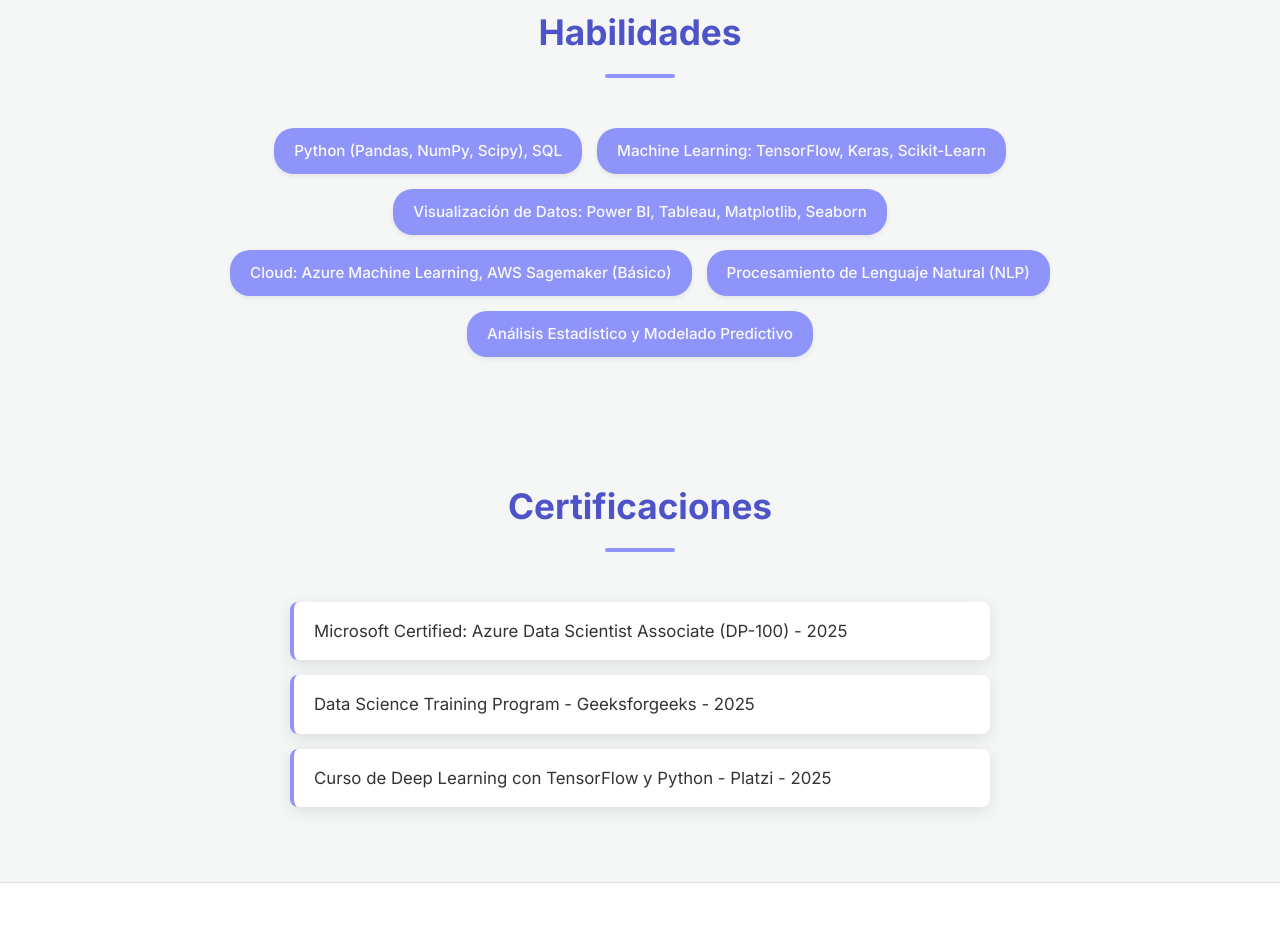
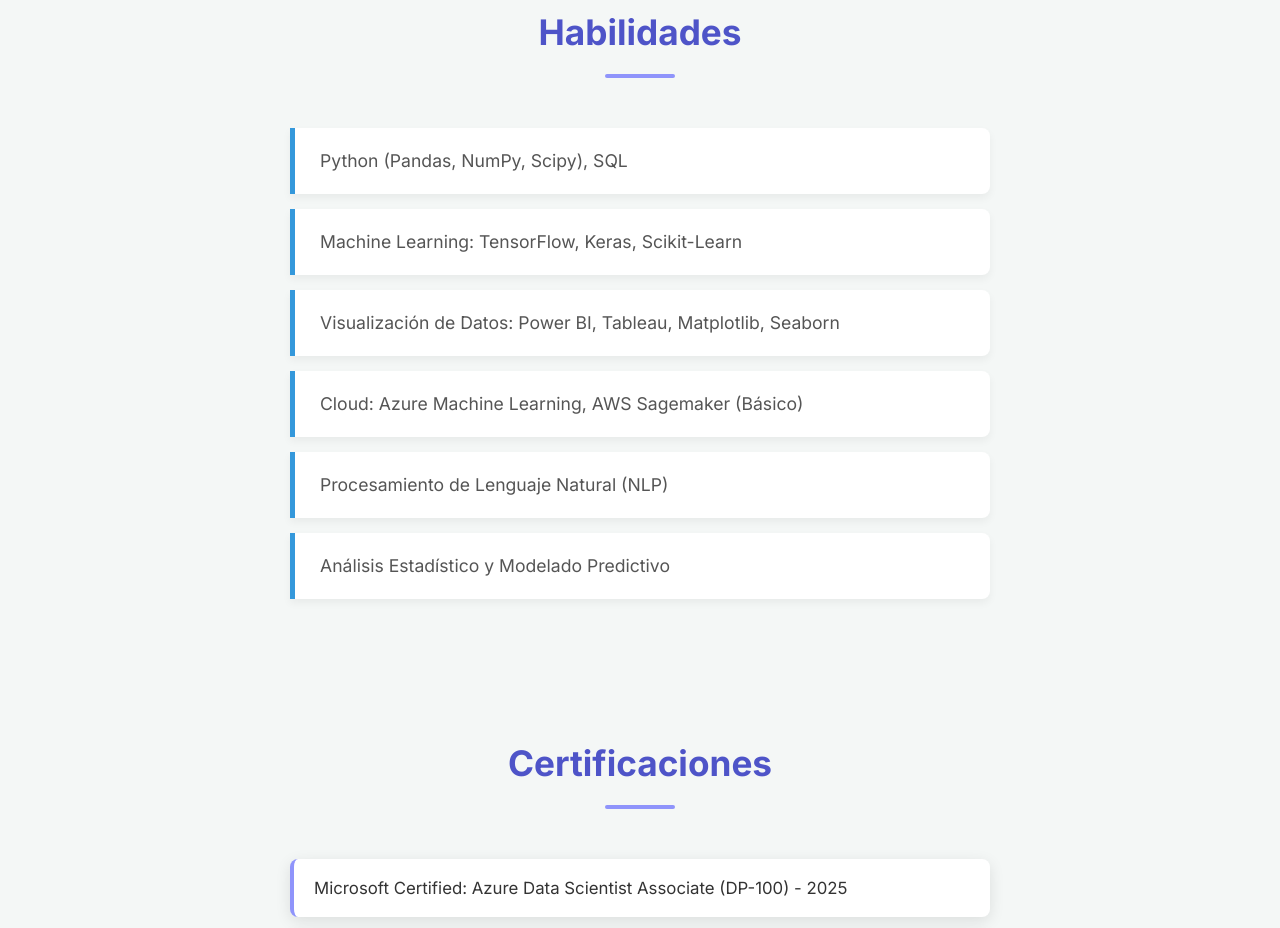
Before and after one commit to andres-lizarazo/andres-lizarazo.github.io, a plain HTML site: page index.html in a window 1280 px wide. Shown: the part 1340-2268 px from the top of the page. Drawn offline with Linux system fonts and the light colour scheme.

Commit message:
fix de skills style

```diff
--- a/style.css
+++ b/style.css
@@ -273,30 +273,30 @@
 }
 
 .skills-list {
-  list-style: none;
+  list-style: none; /* Quitar viñetas por defecto */
   padding: 0;
-  display: flex;
-  flex-wrap: wrap;
-  gap: 15px;
-  justify-content: center;
+  margin: 0 auto; /* Centrar la lista si tiene un max-width */
+  max-width: 700px; /* Limitar el ancho de la lista para mejor lectura */
+  text-align: left; /* Alinear el texto de los items a la izquierda */
 }
 
 .skills-list li {
-  background-color: var(--secondary-color);
-  color: var(--light-text-color);
-  padding: 10px 20px;
-  border-radius: 20px;
-  font-weight: 500;
-  font-size: 0.95rem;
-  box-shadow: 0 2px 5px rgba(0,0,0,0.08);
-  transition: transform 0.2s ease, background-color 0.3s ease;
+  background-color: #ffffff; /* Fondo blanco para cada item */
+  border-left: 5px solid #3498db; /* Borde lateral de acento */
+  margin-bottom: 15px; /* Espacio entre items */
+  padding: 18px 25px; /* Espaciado interno */
+  font-size: 1.1em; /* Tamaño de fuente para las habilidades */
+  color: #555; /* Color de texto para las habilidades */
+  border-radius: 0 8px 8px 0; /* Bordes redondeados (excepto el izquierdo) */
+  box-shadow: 0 4px 8px rgba(0, 0, 0, 0.05); /* Sombra sutil */
+  transition: transform 0.2s ease-in-out, box-shadow 0.2s ease-in-out;
 }
 
 .skills-list li:hover {
-    transform: translateY(-2px);
-    background-color: var(--primary-color);
+  transform: translateX(5px) scale(1.02); /* Efecto sutil al pasar el mouse */
+  box-shadow: 0 6px 12px rgba(0, 0, 0, 0.1);
+  border-left-color: #2980b9; /* Oscurecer un poco el borde al pasar el mouse */
 }
-
 .certifications-list {
   list-style: none;
   padding: 0;
```
